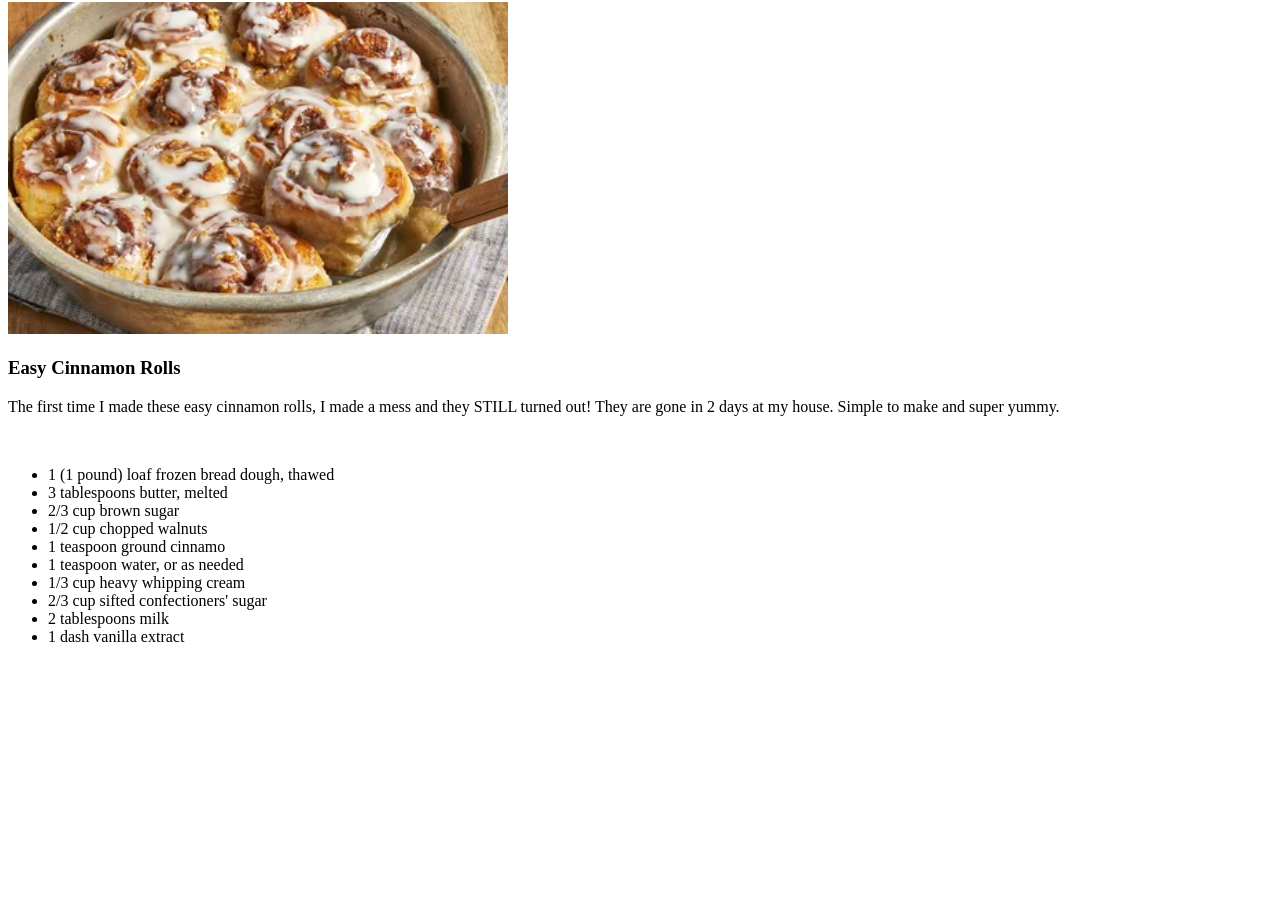
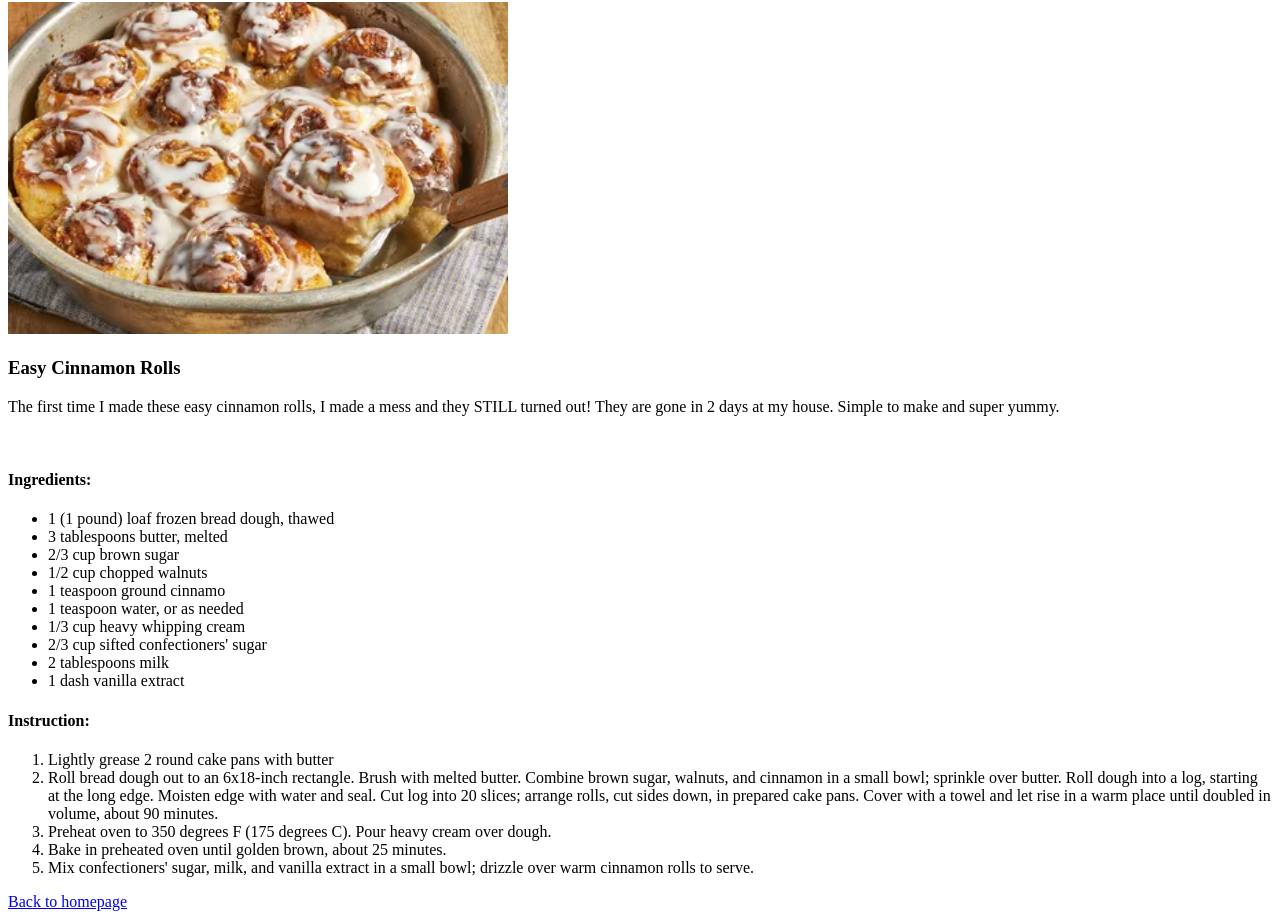
Before and after one commit to FrkAkhtr/Brunch_Recipes, a plain HTML site: page recipes/Cinnamon Rolls.html in a window 1280 px wide. Shown: the part 78-997 px from the top of the page. Before the commit the page ends 800 px from the top, so only its background shows below. Drawn offline with Linux system fonts and the light colour scheme.

Commit message:
Added instruction on how to make the cinnamon roll

```diff
--- a/recipes/Cinnamon Rolls.html
+++ b/recipes/Cinnamon Rolls.html
@@ -14,6 +14,7 @@
         <p>The first time I made these easy cinnamon rolls, I made a mess and they STILL turned out! They are gone in 2 days at my house. Simple to make and super yummy.</p>
         <br>
         <div>
+            <h4>Ingredients:</h4>
             <ul>
                 <li>1 (1 pound) loaf frozen bread dough, thawed</li>
                 <li>3 tablespoons butter, melted</li>
@@ -27,6 +28,17 @@
                 <li>1 dash vanilla extract</li>
             </ul>
         </div>
+        <div>
+            <h4>Instruction:</h4>
+            <ol>
+                <li>Lightly grease 2 round cake pans with butter</li>
+                <li>Roll bread dough out to an 6x18-inch rectangle. Brush with melted butter. Combine brown sugar, walnuts, and cinnamon in a small bowl; sprinkle over butter. Roll dough into a log, starting at the long edge. Moisten edge with water and seal. Cut log into 20 slices; arrange rolls, cut sides down, in prepared cake pans. Cover with a towel and let rise in a warm place until doubled in volume, about 90 minutes.</li>
+                <li>Preheat oven to 350 degrees F (175 degrees C). Pour heavy cream over dough.</li>
+                <li>Bake in preheated oven until golden brown, about 25 minutes.</li>
+                <li>Mix confectioners' sugar, milk, and vanilla extract in a small bowl; drizzle over warm cinnamon rolls to serve.</li>
+            </ol>
+        </div>
+        <a href="/index.html">Back to homepage</a>
     </main>
 </body>
 </html>
```
